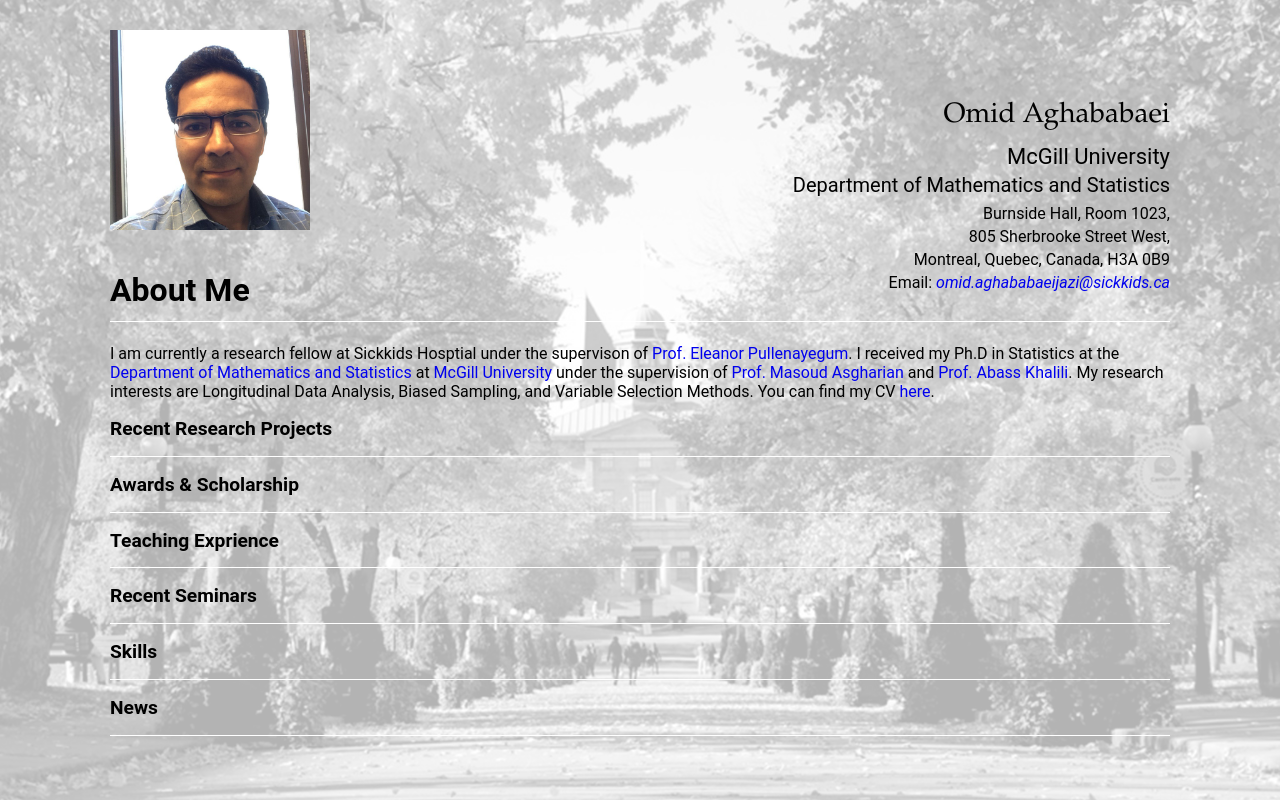
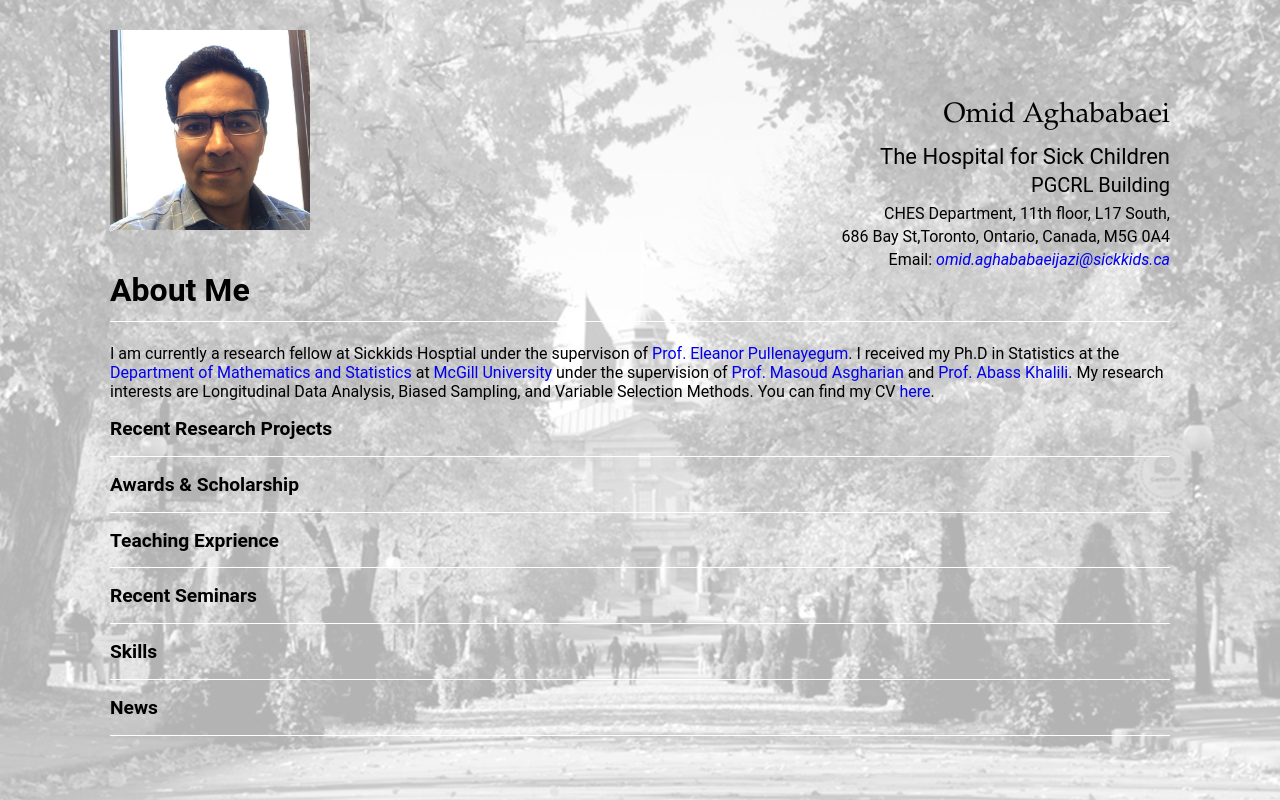
Before and after one commit to OmidAghababaei/HomePage, a plain HTML site: page index.html in a window 1280 px wide. Drawn offline with nearby package versions, Linux system fonts and the light colour scheme.

Commit message:
added index.html

```diff
--- a/index.html
+++ b/index.html
@@ -16,11 +16,10 @@
 <ul class="overview">
 
 <li class="headli garamond">Omid Aghababaei</li>
-<li class="weight">McGill University</li>
-<li class="larger br">Department of Mathematics and Statistics</li>
-<li>Burnside Hall, Room 1023,</li>
-<li>805 Sherbrooke Street West,</li>
-<li>Montreal, Quebec, Canada, H3A 0B9</li>
+<li class="weight">The Hospital for Sick Children</li>
+<li class="larger br">PGCRL Building</li>
+<li>CHES Department, 11th floor, L17 South,</li>
+<li>686 Bay St,Toronto, Ontario, Canada, M5G 0A4</li>
 <li>Email: <a class="italics" href="mailto:omid.aghababaeijazi@sickkids.ca.ca">omid.aghababaeijazi@sickkids.ca</a></li>
 
 </ul>
```
